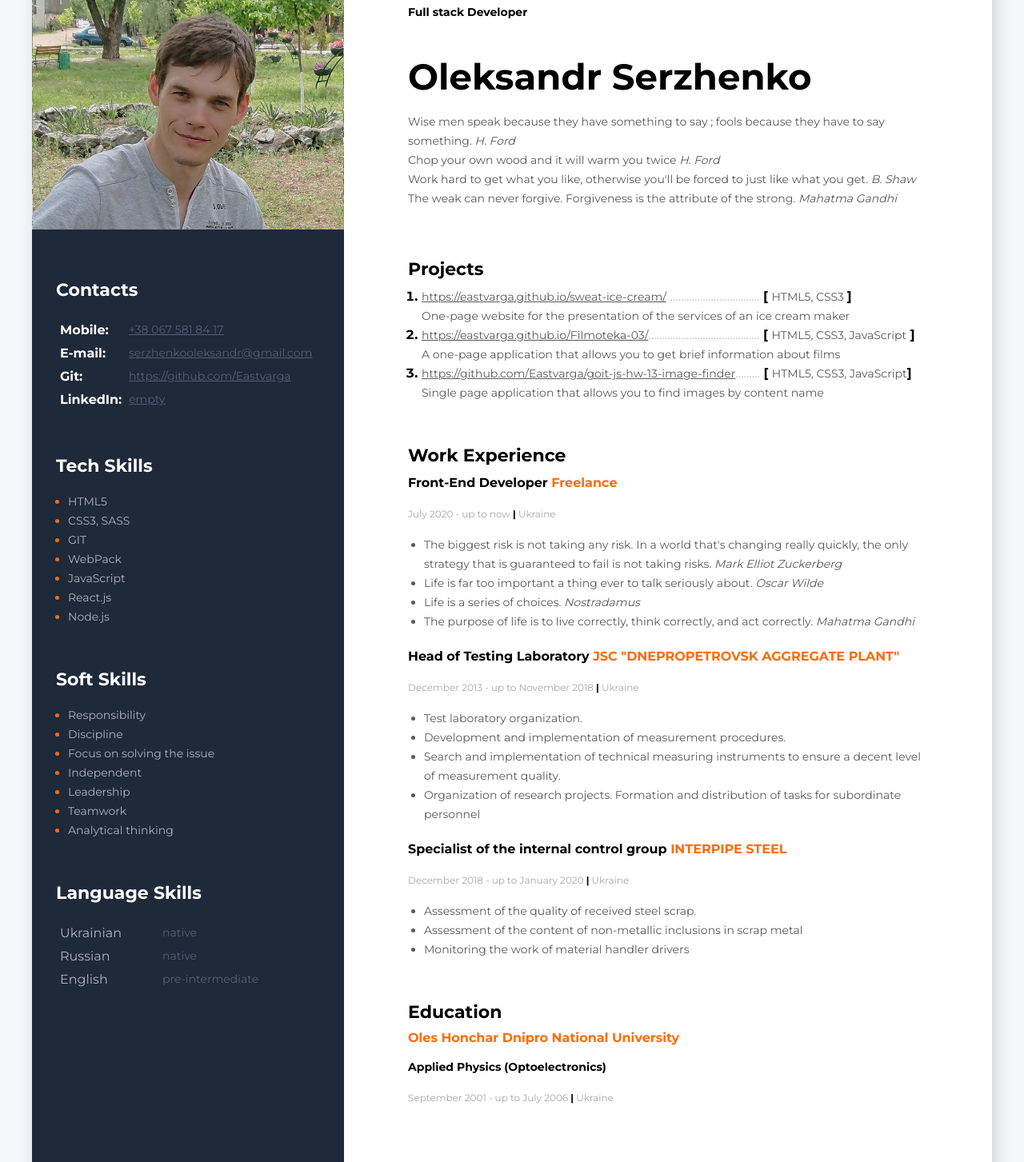
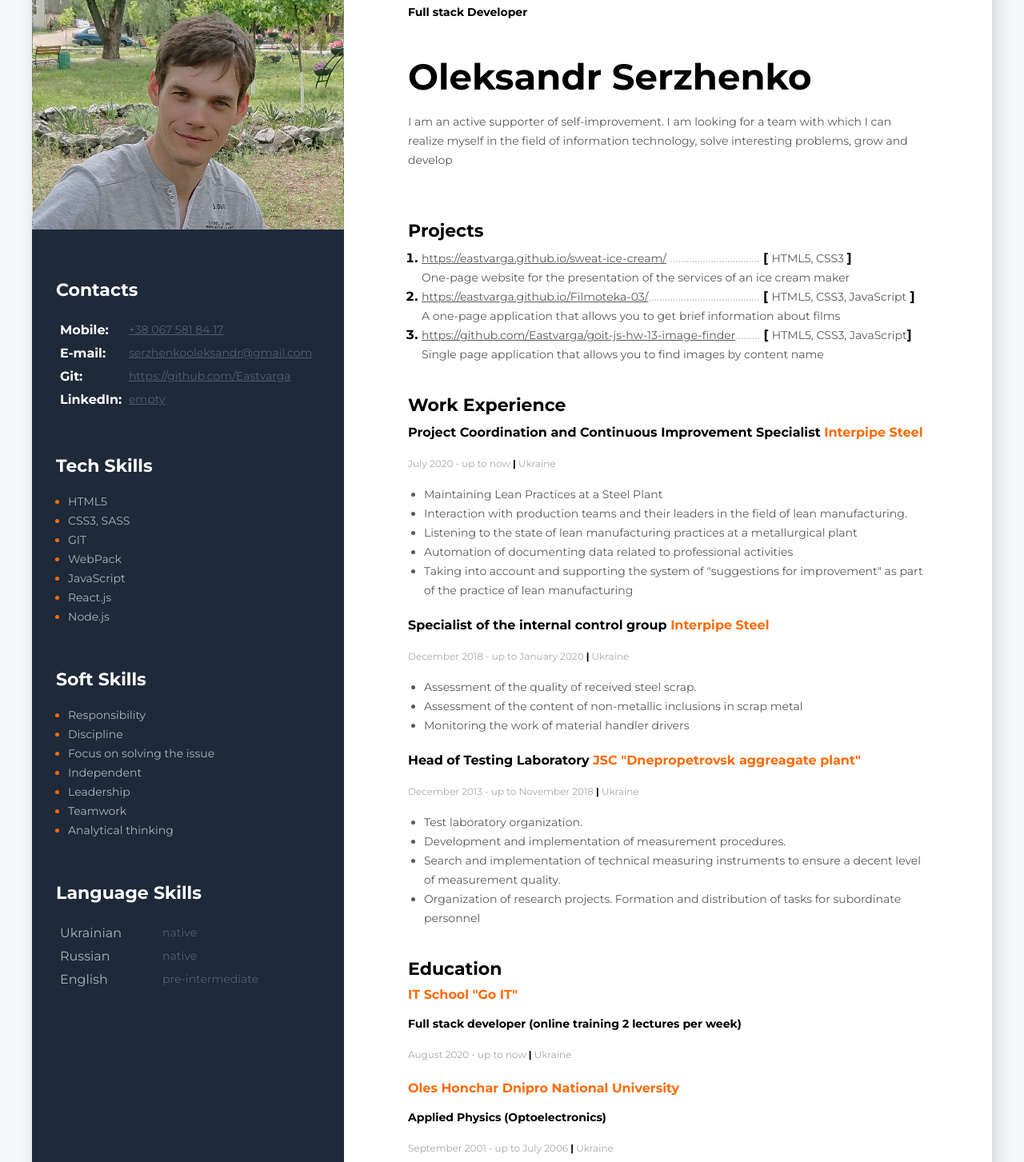
Before and after one commit to Eastvarga/resume, a plain HTML site: page index.html in a window 1280 px wide. Shown: the part 147-1600 px from the top of the page at 80% size. Drawn offline with Linux system fonts and the light colour scheme.

Commit message:
work experience basik done

```diff
--- a/css/style.css
+++ b/css/style.css
@@ -158,9 +158,7 @@ body {
   font-weight: 700;
   margin-left: 17px;
 }
-.project-container {
-  margin-bottom: 55px;
-}
+
 .profetion-title {
   font-size: 16px;
   font-weight: 700;
@@ -193,8 +191,9 @@ body {
   font-weight: 400;
   line-height: 24px;
 }
+.project-container,
 .work-container {
-  margin-bottom: 55px;
+  margin-bottom: 40px;
 }
 
 .education-prof {
@@ -211,3 +210,6 @@ body {
   font-weight: 400;
   line-height: 24px;
 }
+.education-item {
+  margin-bottom: 20px;
+}
--- a/index.html
+++ b/index.html
@@ -159,19 +159,9 @@
 
           <div class="description">
             <p>
-              Wise men speak because they have something to say ; fools because
-              they have to say something.<cite> H. Ford</cite>
-            </p>
-            <p>
-              Chop your own wood and it will warm you twice<cite> H. Ford</cite>
-            </p>
-            <p>
-              Work hard to get what you like, otherwise you'll be forced to just
-              like what you get. <cite> B. Shaw</cite>
-            </p>
-            <p>
-              The weak can never forgive. Forgiveness is the attribute of the
-              strong.<cite> Mahatma Gandhi</cite>
+              I am an active supporter of self-improvement. I am looking for a
+              team with which I can realize myself in the field of information
+              technology, solve interesting problems, grow and develop
             </p>
           </div>
         </div>
@@ -234,10 +224,10 @@
         <!--work expirience container-->
         <div class="work-container">
           <h3 class="about-me-title">Work Experience</h3>
-          <!--First Work (Front-End) container-->
           <div>
             <h4 class="profetion-title">
-              Front-End Developer <span class="prof-company">Freelance</span>
+              Project Coordination and Continuous Improvement Specialist
+              <span class="prof-company">Interpipe Steel</span>
             </h4>
             <span class="prof-period"
               >July 2020 - up to now
@@ -245,29 +235,53 @@
             >
             <ul class="proffesion-duties">
               <li class="proffesion-duties-item">
-                The biggest risk is not taking any risk. In a world that's
-                changing really quickly, the only strategy that is guaranteed to
-                fail is not taking risks.<cite> Mark Elliot Zuckerberg</cite>
+                Maintaining Lean Practices at a Steel Plant
               </li>
               <li class="proffesion-duties-item">
-                Life is far too important a thing ever to talk seriously
-                about.<cite> Oscar Wilde</cite>
+                Interaction with production teams and their leaders in the field
+                of lean manufacturing.
               </li>
               <li class="proffesion-duties-item">
-                Life is a series of choices.<cite> Nostradamus</cite>
+                Listening to the state of lean manufacturing practices at a
+                metallurgical plant
               </li>
               <li class="proffesion-duties-item">
-                The purpose of life is to live correctly, think correctly, and
-                act correctly.<cite> Mahatma Gandhi</cite>
+                Automation of documenting data related to professional
+                activities
+              </li>
+              <li class="proffesion-duties-item">
+                Taking into account and supporting the system of "suggestions
+                for improvement" as part of the practice of lean manufacturing
               </li>
             </ul>
           </div>
-          <!--Second Work (Manager) container-->
+          <div>
+            <h4 class="profetion-title">
+              Specialist of the internal control group
+              <span class="prof-company">Interpipe Steel</span>
+            </h4>
+            <span class="prof-period"
+              >December 2018 - up to January 2020
+              <span class="prof-devider">|</span> Ukraine</span
+            >
+            <ul class="proffesion-duties">
+              <li class="proffesion-duties-item">
+                Assessment of the quality of received steel scrap.
+              </li>
+              <li class="proffesion-duties-item">
+                Assessment of the content of non-metallic inclusions in scrap
+                metal
+              </li>
+              <li class="proffesion-duties-item">
+                Monitoring the work of material handler drivers
+              </li>
+            </ul>
+          </div>
           <div>
             <h4 class="profetion-title">
               Head of Testing Laboratory
               <span class="prof-company"
-                >JSC "DNEPROPETROVSK AGGREGATE PLANT"</span
+                >JSC "Dnepropetrovsk aggreagate plant"</span
               >
             </h4>
             <span class="prof-period"
@@ -291,41 +305,34 @@
               </li>
             </ul>
           </div>
-          <!--Third Work (Manager) container-->
-          <div>
-            <h4 class="profetion-title">
-              Specialist of the internal control group
-              <span class="prof-company">INTERPIPE STEEL</span>
-            </h4>
-            <span class="prof-period"
-              >December 2018 - up to January 2020
-              <span class="prof-devider">|</span> Ukraine</span
-            >
-            <ul class="proffesion-duties">
-              <li class="proffesion-duties-item">
-                Assessment of the quality of received steel scrap.
-              </li>
-              <li class="proffesion-duties-item">
-                Assessment of the content of non-metallic inclusions in scrap
-                metal
-              </li>
-              <li class="proffesion-duties-item">
-                Monitoring the work of material handler drivers
-              </li>
-            </ul>
-          </div>
         </div>
         <!--Education container-->
         <div>
           <h3 class="about-me-title">Education</h3>
-          <h4 class="prof-company">Oles Honchar Dnipro National University</h4>
-          <h5 class="education-prof">
-            Applied Physics (Optoelectronics)
-          </h5>
-          <span class="prof-period"
-            >September 2001 - up to July 2006
-            <span class="prof-devider">|</span> Ukraine</span
-          >
+          <div class="education-item">
+            <h4 class="prof-company">
+              IT School "Go IT"
+            </h4>
+            <p class="education-prof">
+              Full stack developer (online training 2 lectures per week)
+            </p>
+            <span class="prof-period"
+              >August 2020 - up to now
+              <span class="prof-devider">|</span> Ukraine</span
+            >
+          </div>
+          <div>
+            <h4 class="prof-company">
+              Oles Honchar Dnipro National University
+            </h4>
+            <p class="education-prof">
+              Applied Physics (Optoelectronics)
+            </p>
+            <span class="prof-period"
+              >September 2001 - up to July 2006
+              <span class="prof-devider">|</span> Ukraine</span
+            >
+          </div>
         </div>
       </div>
     </div>
```
